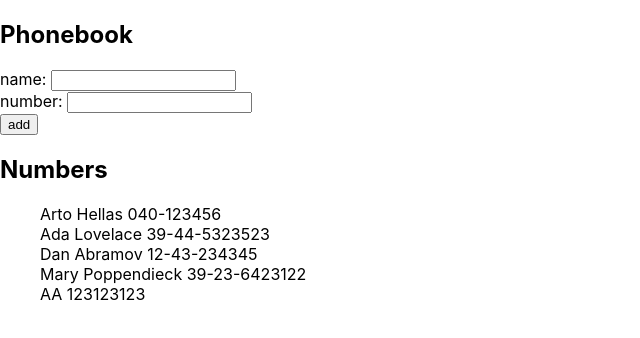
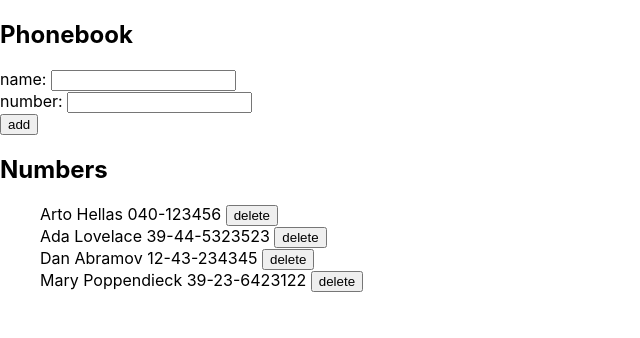
Before and after one commit to DanielZheng916/FullStackOpen, a React (Create React App) app in the folder part2/phonebook/: page / in a window 1280 px wide. Shown: the top 338 px of the page, without its empty margins (0-640 px from the left). Built offline with nearby package versions, Linux system fonts and the light colour scheme; data requests are answered from the project's data file.

Commit message:
Exercises 2.14 Delete number

```diff
--- a/part2/phonebook/db.json
+++ b/part2/phonebook/db.json
@@ -19,11 +19,6 @@
       "name": "Mary Poppendieck",
       "number": "39-23-6423122",
       "id": 4
-    },
-    {
-      "name": "AA",
-      "number": "123123123",
-      "id": 5
     }
   ]
 }
--- a/part2/phonebook/src/App.js
+++ b/part2/phonebook/src/App.js
@@ -43,6 +43,20 @@ const App = () => {
     }
   }
 
+  const deletePerson = (id) => {
+    console.log(id)
+    const person = persons.filter(person => person.id === id);
+    const personId = person[0].id;
+    const personName = person[0].name;
+    console.log(personName)
+    if (window.confirm(`Do you want to delete ${personName}`)) {
+      console.log(`Delete confirmed for ${personName}`);
+      personService.remove(id);
+      setPersons(persons.filter(person => person.id != personId));
+
+    }
+  }
+
   const changeNewName = (event) => {
     setNewName(event.target.value);
   }
@@ -67,7 +81,7 @@ const App = () => {
       </form>
       <h2>Numbers</h2>
       <ul>
-        {persons.map(person => <Person key={person.name} person={person}></Person>)}
+        {persons.map(person => <Person key={person.name} person={person} deletePerson={deletePerson}></Person>)}
       </ul>
     </div>
   )
@@ -75,7 +89,7 @@ const App = () => {
 
 const Person = (props) => {
   return (
-    <div>{props.person.name} {props.person.number}</div>
+    <div>{props.person.name} {props.person.number} <button onClick={() => props.deletePerson(props.person.id)}>delete</button></div>
   )
 }
 
--- a/part2/phonebook/src/services/persons.js
+++ b/part2/phonebook/src/services/persons.js
@@ -11,4 +11,9 @@ const create = newPerson => {
     return request.then(response => response.data);
 }
 
-export default {getAll, create}
+const remove = id => {
+    const request = axios.delete(baseUrl + '/' + id);
+    return request.then(response => response.data);
+}
+
+export default {getAll, create, remove}
```
